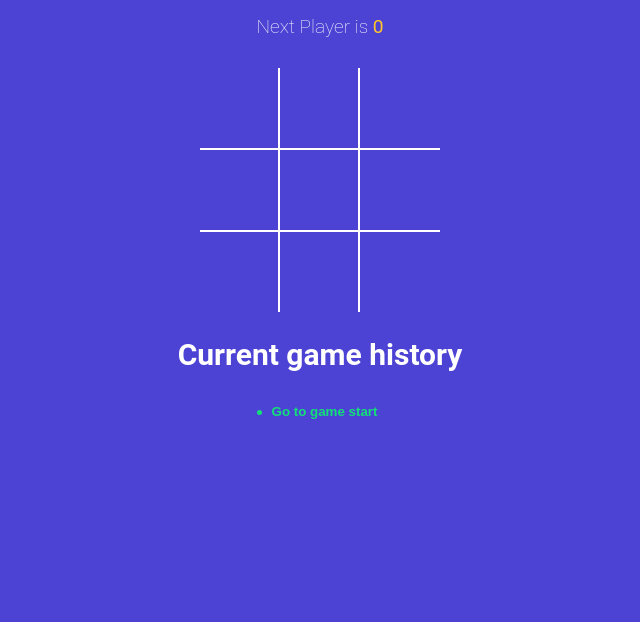
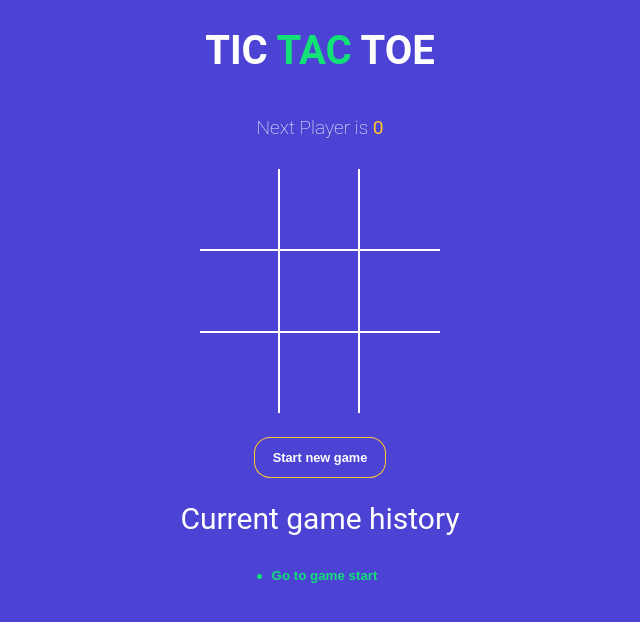
Before and after one commit to salihslx/tictactoe-game, a React (Vite) app: page / in a window 1280 px wide. Shown: the top 622 px of the page, without its empty margins (320-960 px from the left). Built offline with nearby package versions, Linux system fonts and the light colour scheme.

Commit message:
Added title

```diff
--- a/index.html
+++ b/index.html
@@ -4,6 +4,7 @@
     <meta charset="UTF-8" />
     <link rel="icon" type="image/svg+xml" href="/vite.svg" />
     <meta name="viewport" content="width=device-width, initial-scale=1.0" />
+
     <title>Tic Tac toe</title>
   </head>
   <body>
--- a/src/App.jsx
+++ b/src/App.jsx
@@ -4,6 +4,8 @@ import { useState } from "react";
 import {calculateWinner} from "./winner";
 import History from './components/History';
 import StatusMessage from './components/StatusMessage';
+
+
 
 
 function App() {
@@ -18,9 +20,11 @@ function App() {
 
 
 
-  const winner = calculateWinner(gamingBoard.squares);
+  const { winner , winningSquares } = calculateWinner(gamingBoard.squares);
 
-  console.log( {historyLength: history.length , currentMove});
+  console.log( {historyLength: history.length , currentMove , winningSquares , winner});
+
+
 
 
 
@@ -67,17 +71,32 @@ function App() {
     setCurrentMove(move);
   };
 
+  const reset = () =>{
+    setHistory(NEW_GAME);
+    setCurrentMove(0);
+  };
 
 
 
   return (
     <div className="app">
+      <h1 className='head'>TIC <span className='text-green'>TAC </span> TOE</h1>
       <StatusMessage winner={winner} gamingBoard={gamingBoard}/>
       <Board
        squares={gamingBoard.squares}
        handleSquareClick={handleSquareClick}
+        winningSquares={winningSquares}
        />
-       <h2>Current game history</h2>
+
+       <button
+       type='button'
+       className={`btn-reset ${currentMove === 0  ? '' : 'active'}`} onClick={reset} >
+         <b>Start new game</b>
+      </button>
+
+       <h2 style={{
+         fontWeight : "normal"
+       }}>Current game history</h2>
        <History history ={history} moveTo ={moveTo} currentMove={currentMove}/>
     </div>
   );
--- a/src/components/Board.jsx
+++ b/src/components/Board.jsx
@@ -1,13 +1,17 @@
-import Square from "./Square"
+import Square from "./Square";
 
-const Board = ({squares ,handleSquareClick}) => {
+
+const Board = ({squares ,handleSquareClick , winningSquares}) => {
 
 
   const renderSquare = position =>{
+    const isWinningSquare = winningSquares.includes(position);
+
       return (
          <Square
          value={squares[position]}
          onClick={() => handleSquareClick(position)}
+         isWinningSquare={isWinningSquare}
          />
       );
 
--- a/src/components/History.jsx
+++ b/src/components/History.jsx
@@ -8,7 +8,7 @@ const History = ({ history , moveTo , currentMove}) =>{
                 <li key={index}>
                      <button type="button" className={`btn-move ${currentMove === index  ? 'active' : ' '}`}
                      onClick={()=> moveTo(index)}>
-                    { index == 0 ? "Go to game start" : `go to move ${index}`}
+                    { index == 0 ? "Go to game start" : `Go to move ${index}`}
                    </button>
                 </li>
 
--- a/src/components/Square.jsx
+++ b/src/components/Square.jsx
@@ -1,12 +1,21 @@
-const Square = ({ value, onClick }) => {
+
+const Square = ({ value, onClick,iswinningSuares }) => {
+
+
+    const colorClassName = value === "X" ? 'text-green' : 'text-orange';
+    const winningClassName = iswinningSuares ? 'winning': ' ';
 
 
 
     return (
 
-        <button type="button" className="square" onClick={onClick}>
-        {value}</button>
+        <button type="button"
+        className={`square ${colorClassName}
+           ${winningClassName}`}
+            onClick={onClick}>
+        {value}
+        </button>
 
-    )
+    );
 };
 export default Square;
--- a/src/components/StatusMessage.jsx
+++ b/src/components/StatusMessage.jsx
@@ -23,8 +23,8 @@ const StatusMessage = ({winner , gamingBoard }) => {
          if(!winner && noMovesleft){
            return(
                 <React.Fragment>
-                    <span className="text-orange">0</span> and{''}
-                    <span className="text-green">X</span>  tied
+                    <span className="text-orange">0</span>{' '} and{' '}
+                    <span className="text-green">X</span>{' '} tied
                 </React.Fragment>
                 );
          }
--- a/src/winner.js
+++ b/src/winner.js
@@ -1,3 +1,4 @@
+
 export function calculateWinner(squares) {
     const lines = [
       [0, 1, 2],
@@ -13,8 +14,15 @@ export function calculateWinner(squares) {
       const [a, b, c] = lines[i];
       //array distructuring
       if (squares[a] && squares[a] === squares[b] && squares[a] === squares[c]) {
-        return squares[a];
+        return {
+            winner: squares[a],
+           winningSquares: lines[i],
+        };
       }
     }
-    return null;
-  }
+    return{
+      winner: null,
+       winningSquares: [ ],
+
+    };
+    }
```
